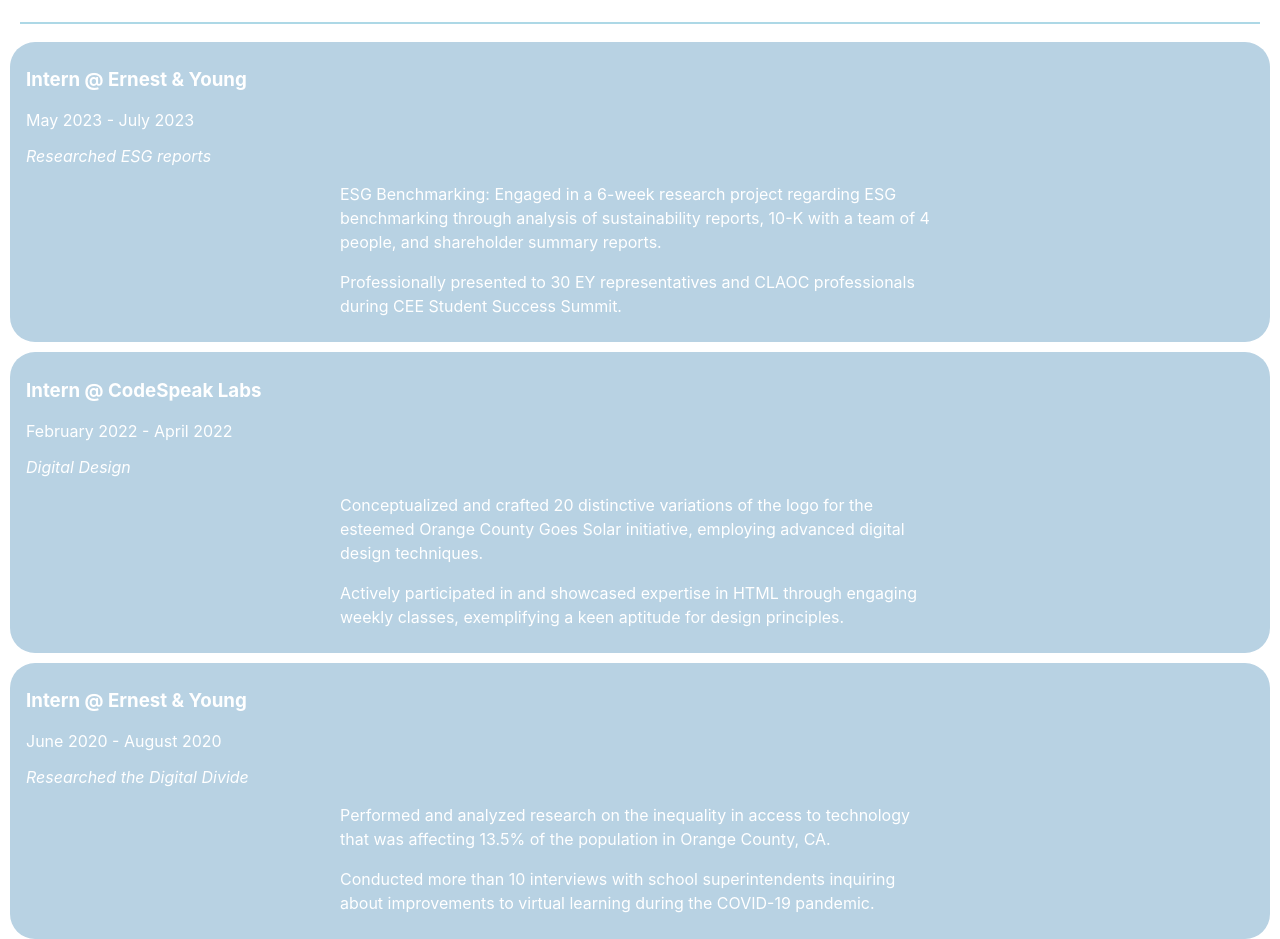
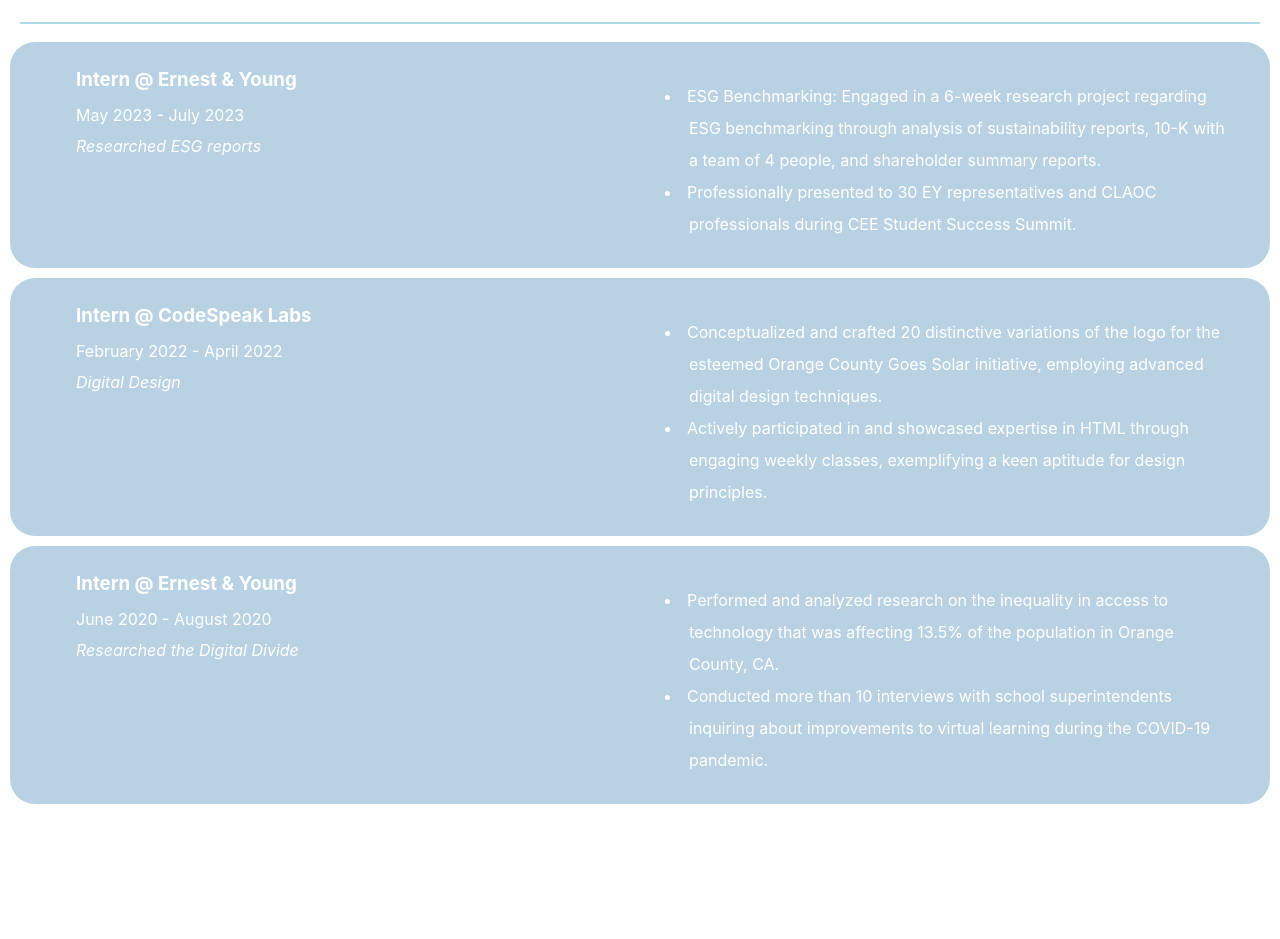
Before and after one commit to binhttran/bean, a React (Create React App) app: page / in a window 1280 px wide. Shown: the part 700-1639 px from the top of the page. After the commit the page ends 1504 px from the top, so only its background shows below. Built offline with nearby package versions, Linux system fonts and the light colour scheme.

Commit message:
reformatted 'experience' section

```diff
--- a/src/components/intro.jsx
+++ b/src/components/intro.jsx
@@ -42,6 +42,13 @@
 
 `;
 
+const Bunny = styled.img`
+    display: flex;
+    width: 20%;
+    height: auto;
+    z-index: 0;
+`;
+
 const Container = styled.div`
     dislay: flex;
     flex-direction: column;
--- a/src/components/main.jsx
+++ b/src/components/main.jsx
@@ -15,6 +15,7 @@
 const Dates = styled.p`
     color: white;
     text-align: left;
+    margin-top: -5px;
 
 `;
 const Wrapper = styled.div`
@@ -30,17 +31,23 @@
     color: white;
     text-align: left;
 
+    &:hover {
+        color: #61ACC4;
+    }
     @media (max-width: 1000px) {
         margin-left: 50px;
     }
 `;
-const Description = styled.p`
+const Description = styled.li`
     color: white;
     line-height: 1.5;
-    margin-top: 0;
     max-width: 600px;
     margin-left: auto;
     margin-right: auto;
+    line-height: 2;
+    list-style-position: outside;
+    padding-left: 1.5em;
+    text-indent: -1.5em;
 
 
     @media (max-width: 1000px) {
@@ -50,12 +57,14 @@
 `;
 
 const Wrapper2 = styled.div`
+    display: flex;
     transition: background-color 0.3s;
     border-radius: 25px;
     margin-top: 10px;
     margin-left: 10px;
     margin-right: 10px;
     padding: 8px 16px;
+    flex-direction: row;
     background-color: #B8D2E3;
 
     &:hover {
@@ -69,38 +78,73 @@
     color: white;
     text-align: left;
     font-style: italic;
+    margin-top: -5px;
+
 
     @media (max-width: 1000px) {
         margin-left: 50px;
     }
 `;
 
+const Wrapper3 = styled.div`
+    display: flex;
+    width: 50%;
+    margin-left: 50px;
+    flex-direction: column
 
+`;
+
+const Wrapper4 = styled.div`
+    display: flex;
+    width: 50%;
+    flex-direction: column;
+    padding: 20px;
+    margin-top: 10px;
+
+
+
+
+
+
+
+`;
 function Main() {
   return (
     <Wrapper>
         <Title id='experience'>Experience</Title>
             <Line/>
                 <Wrapper2>
+                    <Wrapper3>
                         <SubTitle>Intern @ Ernest & Young</SubTitle>
                         <Dates>May 2023 - July 2023</Dates>
                         <Position>Researched ESG reports</Position>
+                    </Wrapper3>
+                    <Wrapper4>
                         <Description>ESG Benchmarking: Engaged in a 6-week research project regarding ESG benchmarking through analysis of sustainability reports, 10-K with a team of 4 people, and shareholder summary reports.</Description>
                         <Description>Professionally presented to 30 EY representatives and CLAOC professionals during CEE Student Success Summit.</Description>
+                    </Wrapper4>
                 </Wrapper2>
                 <Wrapper2>
+                    <Wrapper3>
                         <SubTitle>Intern @ CodeSpeak Labs</SubTitle>
                         <Dates>February 2022 - April 2022</Dates>
                         <Position>Digital Design</Position>
+                    </Wrapper3>
+                    <Wrapper4>
                         <Description>Conceptualized and crafted 20 distinctive variations of the logo for the esteemed Orange County Goes Solar initiative, employing advanced digital design techniques.</Description>
                         <Description>Actively participated in and showcased expertise in HTML through engaging weekly classes, exemplifying a keen aptitude for design principles.</Description>
+                    </Wrapper4>
                 </Wrapper2>
                 <Wrapper2>
+                    <Wrapper3>
                         <SubTitle>Intern @ Ernest & Young</SubTitle>
                         <Dates>June 2020 - August 2020</Dates>
                         <Position>Researched the Digital Divide</Position>
+                    </Wrapper3>
+                    <Wrapper4>
                         <Description>Performed and analyzed research on the inequality in access to technology that was affecting 13.5% of the population in Orange County, CA.</Description>
                         <Description>Conducted more than 10 interviews with school superintendents inquiring about improvements to virtual learning during the COVID-19 pandemic.</Description>
+                    </Wrapper4>
                 </Wrapper2>
 
     </Wrapper>
```
Also changed, not shown: public/pics/bunny.png (added). Lines whose indentation alone changed are shown as unchanged.
